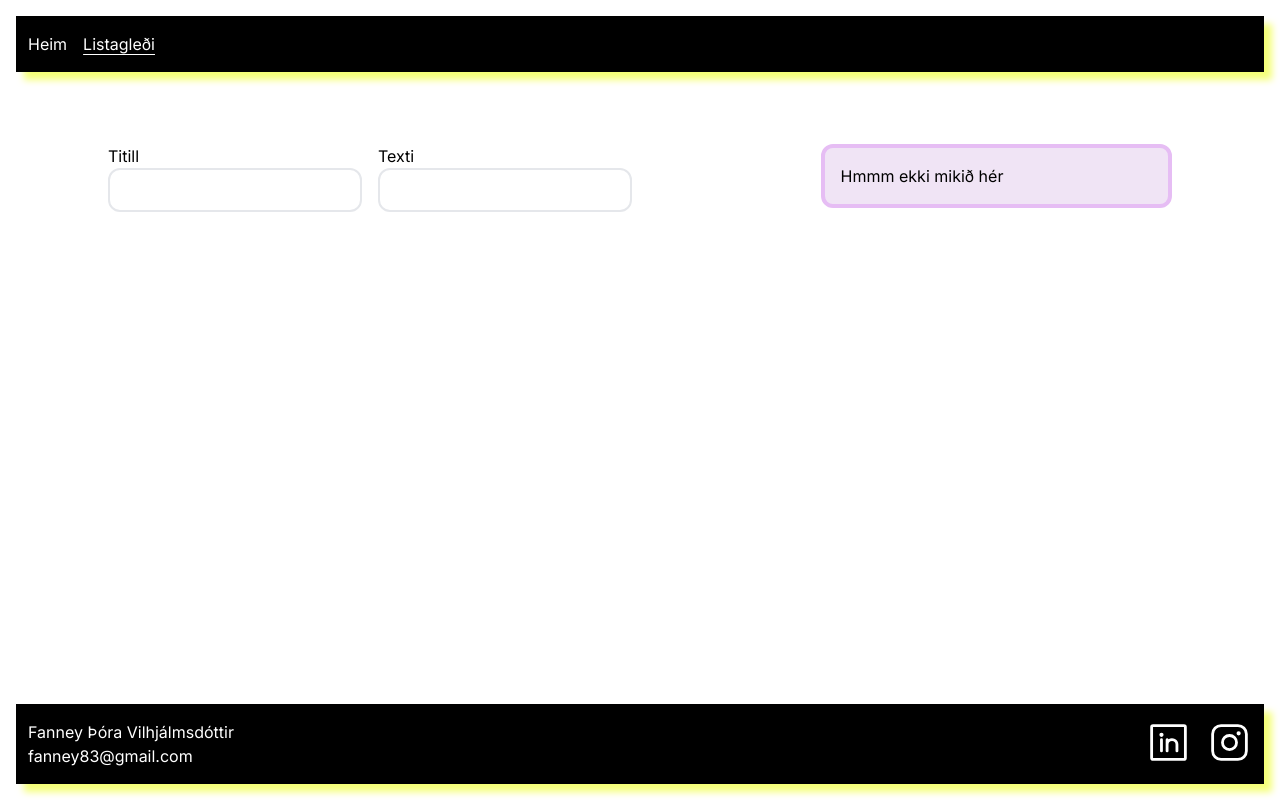
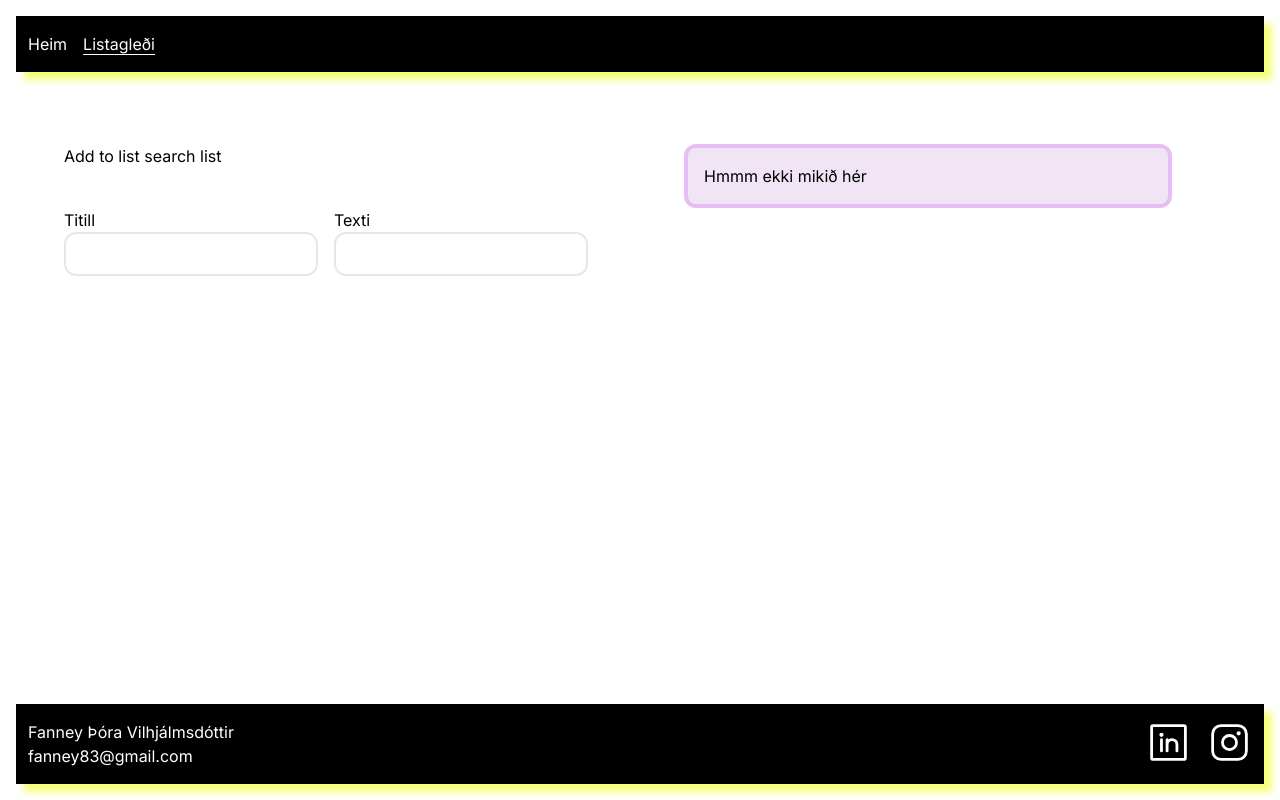
Before and after one commit to fanney83/my_little_micro_site, a Next.js app: page /entities in a window 1280 px wide. Built offline with nearby package versions, Linux system fonts and the light colour scheme.

Commit message:
safefy push

```diff
--- a/app/(dashboard)/entities/page.tsx
+++ b/app/(dashboard)/entities/page.tsx
@@ -1,7 +1,7 @@
-import List from '@/app/components/List'
+import NewEntryForms from '@/app/components/NewEntryForm'
 
 const Entities = async () => {
-  return <List />
+  return <NewEntryForms />
 }
 
 export default Entities
--- a/app/(dashboard)/layout.tsx
+++ b/app/(dashboard)/layout.tsx
@@ -1,7 +1,18 @@
+import Link from 'next/link'
 import NewTodoFroms from '../components/NewEntryForm'
+import List from '../components/List'
 
 const DashboardLayout = ({ children }) => {
-  return <div className="my-6  px-16 py-8 ">{children}</div>
+  return (
+    <div className="my-6 px-16 py-8 grid grid-cols-2">
+      <div>
+        <Link href="/entities">Add to list</Link>
+        <Link href="/journal"> search list </Link>
+      </div>
+      <List />
+      {children}
+    </div>
+  )
 }
 
 export default DashboardLayout
--- a/app/components/List.tsx
+++ b/app/components/List.tsx
@@ -1,7 +1,6 @@
 'use client'
 
 import { useState } from 'react'
-import { useForm } from 'react-hook-form'
 
 export type ListProps = {
   title: string
@@ -12,52 +11,9 @@ export type IList = ListProps[]
 
 export default function List() {
   const [list, setList] = useState<IList>([])
-  const {
-    register,
-    handleSubmit,
-    reset,
-    setFocus,
-    formState: { errors },
-  } = useForm()
 
   return (
     <div className="w-100 px-8 md:px-11 grid grid-cols grid-flow-row md:grid-flow-col gap-6">
-      <form
-        className="flex flex-col lg:flex-row items-start h-100 pb-5"
-        onSubmit={handleSubmit((data) => {
-          setList([...list, { title: data.title, subtitle: data.subtitle }]),
-            setFocus('title')
-          reset()
-        })}
-      >
-        <label className="min-h-24 flex flex-col">
-          Titill
-          <input
-            className="border-2 text-black bold mr-4 p-2 rounded-xl "
-            {...register('title', { required: true })}
-          />
-          {errors.title?.type === 'required' && (
-            <p className="text-red-400" role="alert">
-              Obb hér þarf titil
-            </p>
-          )}
-        </label>
-
-        <label className="min-h-24 flex flex-col">
-          Texti
-          <input
-            className="border-2 text-black bold mr-4 p-2 rounded-xl "
-            {...register('subtitle', { required: true })}
-          />
-          {errors.subtitle?.type === 'required' && (
-            <p className="text-red-400" role="alert">
-              Obb hér þarf texta
-            </p>
-          )}
-        </label>
-        <button className="w-100 text-sm " type="submit"></button>
-      </form>
-
       <div className="flex flex-col gap-4 ">
         {list.length > 0 ? (
           list
--- a/app/components/NewEntryForm.tsx
+++ b/app/components/NewEntryForm.tsx
@@ -1,23 +1,51 @@
-import { newEntry } from '@/utils/actions'
+'use client'
+import { useForm } from 'react-hook-form'
 
 const NewEntryForms = () => {
+  const {
+    register,
+    handleSubmit,
+    reset,
+    setFocus,
+    formState: { errors },
+  } = useForm()
+
   return (
-    <div className="p-4 border-2 border-black-200">
-      <h1>New entry from. Það formar ný entryyyyy.</h1>
-      <div className="flex px-16 gap-4 flex-col ">
-        <p>Er líka með svona fínt input. Jájá</p>
+    <form
+      className="flex flex-col lg:flex-row items-start h-100 pb-5"
+      onSubmit={handleSubmit((data) => {
+        setList([...list, { title: data.title, subtitle: data.subtitle }]),
+          setFocus('title')
+        reset()
+      })}
+    >
+      <label className="min-h-24 flex flex-col">
+        Titill
+        <input
+          className="border-2 text-black bold mr-4 p-2 rounded-xl "
+          {...register('title', { required: true })}
+        />
+        {errors.title?.type === 'required' && (
+          <p className="text-red-400" role="alert">
+            Obb hér þarf titil
+          </p>
+        )}
+      </label>
 
-        <form action={newEntry}>
-          <input
-            placeholder="Add entry"
-            name="content"
-            className="border-2 text-black bold mr-4 p-2 rounded-xl "
-            type="text"
-          />
-          <button type="submit">Add entry</button>
-        </form>
-      </div>
-    </div>
+      <label className="min-h-24 flex flex-col">
+        Texti
+        <input
+          className="border-2 text-black bold mr-4 p-2 rounded-xl "
+          {...register('subtitle', { required: true })}
+        />
+        {errors.subtitle?.type === 'required' && (
+          <p className="text-red-400" role="alert">
+            Obb hér þarf texta
+          </p>
+        )}
+      </label>
+      <button className="w-100 text-sm " type="submit"></button>
+    </form>
   )
 }
 
```
